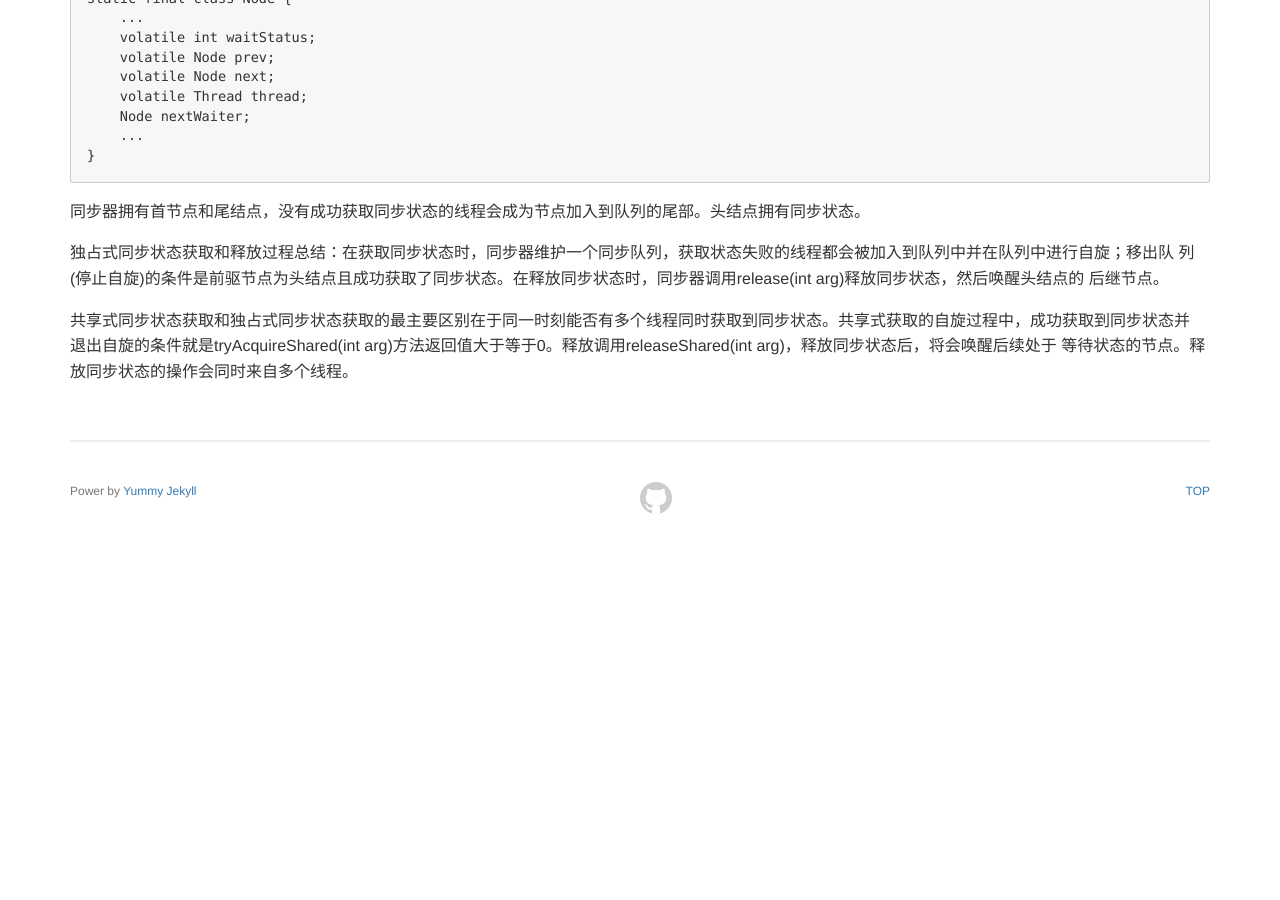
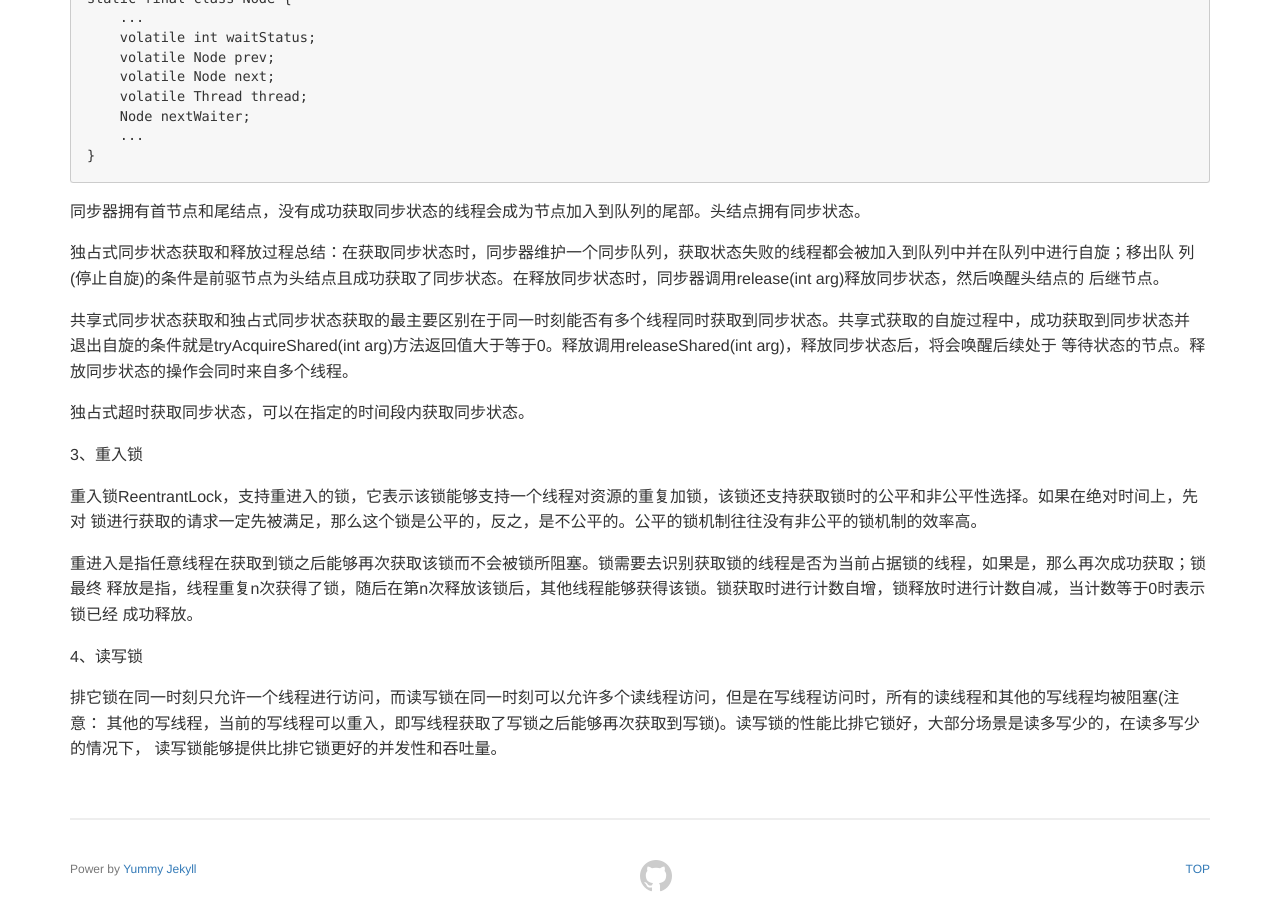
Before and after one commit to yaofengdoit/yaofengdoit.github.io, a Jekyll site: the page built from _posts/2020/04-06/2020-04-23-ReadBook-JUC-3.md, in a window 1280 px wide and 900 px high, scrolled down 3465 px. Built offline with Jekyll 4.4.1, drawn with Linux system fonts in a browser that asks for light colours; a script that is not in the unit is left out; before the commit the page ends 3987 px from its top, so only the background shows below that.

Commit message:
读书笔记-juc3

```diff
--- a/_posts/2020/04-06/2020-04-23-ReadBook-JUC-3.md
+++ b/_posts/2020/04-06/2020-04-23-ReadBook-JUC-3.md
@@ -172,3 +172,21 @@ static final class Node {
 共享式同步状态获取和独占式同步状态获取的最主要区别在于同一时刻能否有多个线程同时获取到同步状态。共享式获取的自旋过程中，成功获取到同步状态并
 退出自旋的条件就是tryAcquireShared(int arg)方法返回值大于等于0。释放调用releaseShared(int arg)，释放同步状态后，将会唤醒后续处于
 等待状态的节点。释放同步状态的操作会同时来自多个线程。
+
+独占式超时获取同步状态，可以在指定的时间段内获取同步状态。
+
+
+3、重入锁
+
+重入锁ReentrantLock，支持重进入的锁，它表示该锁能够支持一个线程对资源的重复加锁，该锁还支持获取锁时的公平和非公平性选择。如果在绝对时间上，先对
+锁进行获取的请求一定先被满足，那么这个锁是公平的，反之，是不公平的。公平的锁机制往往没有非公平的锁机制的效率高。
+
+重进入是指任意线程在获取到锁之后能够再次获取该锁而不会被锁所阻塞。锁需要去识别获取锁的线程是否为当前占据锁的线程，如果是，那么再次成功获取；锁最终
+释放是指，线程重复n次获得了锁，随后在第n次释放该锁后，其他线程能够获得该锁。锁获取时进行计数自增，锁释放时进行计数自减，当计数等于0时表示锁已经
+成功释放。
+
+4、读写锁
+
+排它锁在同一时刻只允许一个线程进行访问，而读写锁在同一时刻可以允许多个读线程访问，但是在写线程访问时，所有的读线程和其他的写线程均被阻塞(注意：
+其他的写线程，当前的写线程可以重入，即写线程获取了写锁之后能够再次获取到写锁)。读写锁的性能比排它锁好，大部分场景是读多写少的，在读多写少的情况下，
+读写锁能够提供比排它锁更好的并发性和吞吐量。
```
